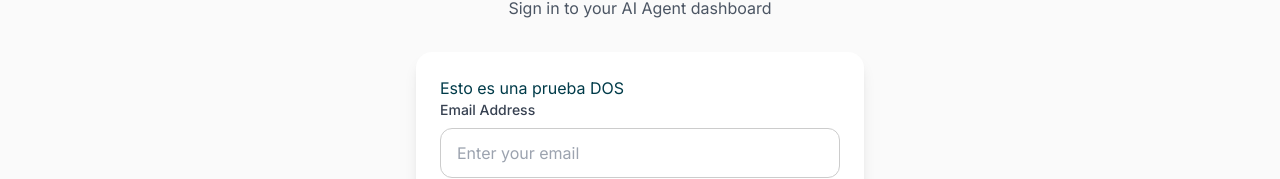
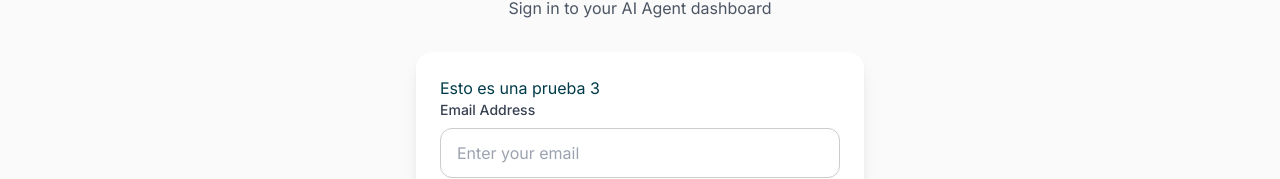
Before and after one commit to vamv86/avabot_net, a Vue app in the folder frontend/: page /login in a window 1280 px wide. Shown: the part 320-499 px from the top of the page. Built offline with nearby package versions, Linux system fonts and the light colour scheme.

Commit message:
prueba 3

```diff
--- a/frontend/src/components/Login.vue
+++ b/frontend/src/components/Login.vue
@@ -14,7 +14,7 @@
       </div>
 
       <div class="card">
-        <h1>Esto es una prueba DOS</h1>
+        <h1>Esto es una prueba 3</h1>
         <form @submit.prevent="login" class="space-y-6">
           <div>
             <label class="block text-sm font-medium text-gray-700 mb-2">
```
